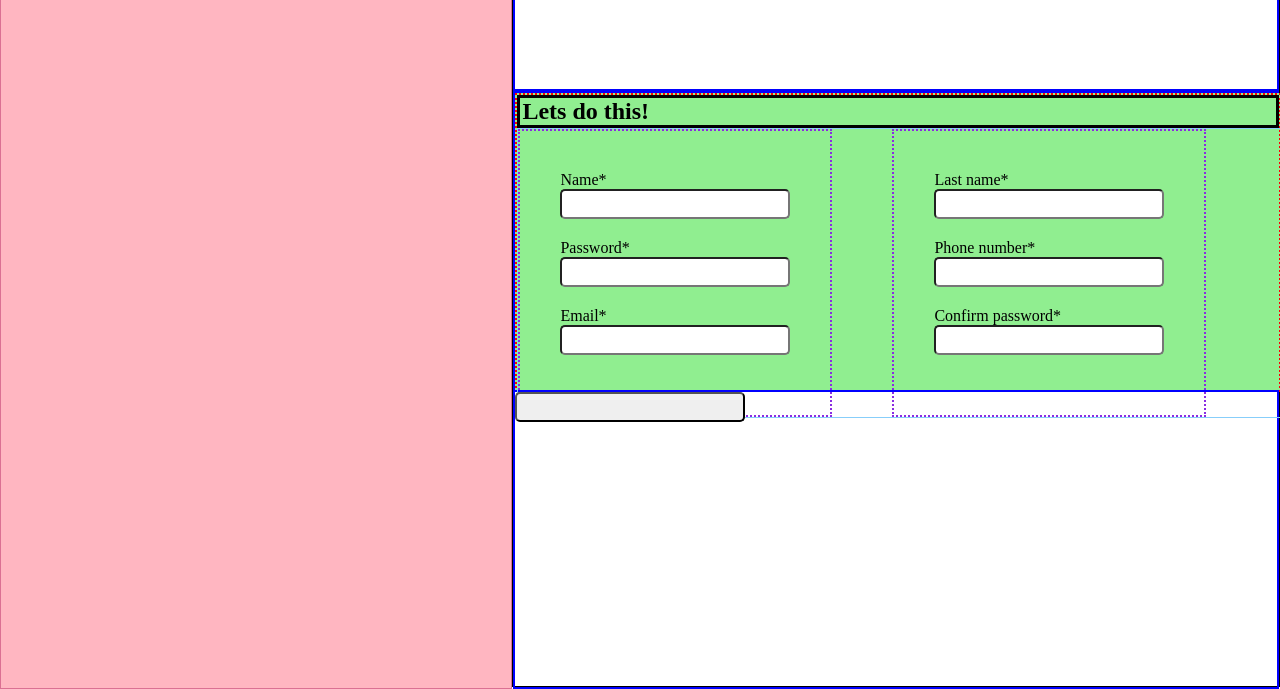
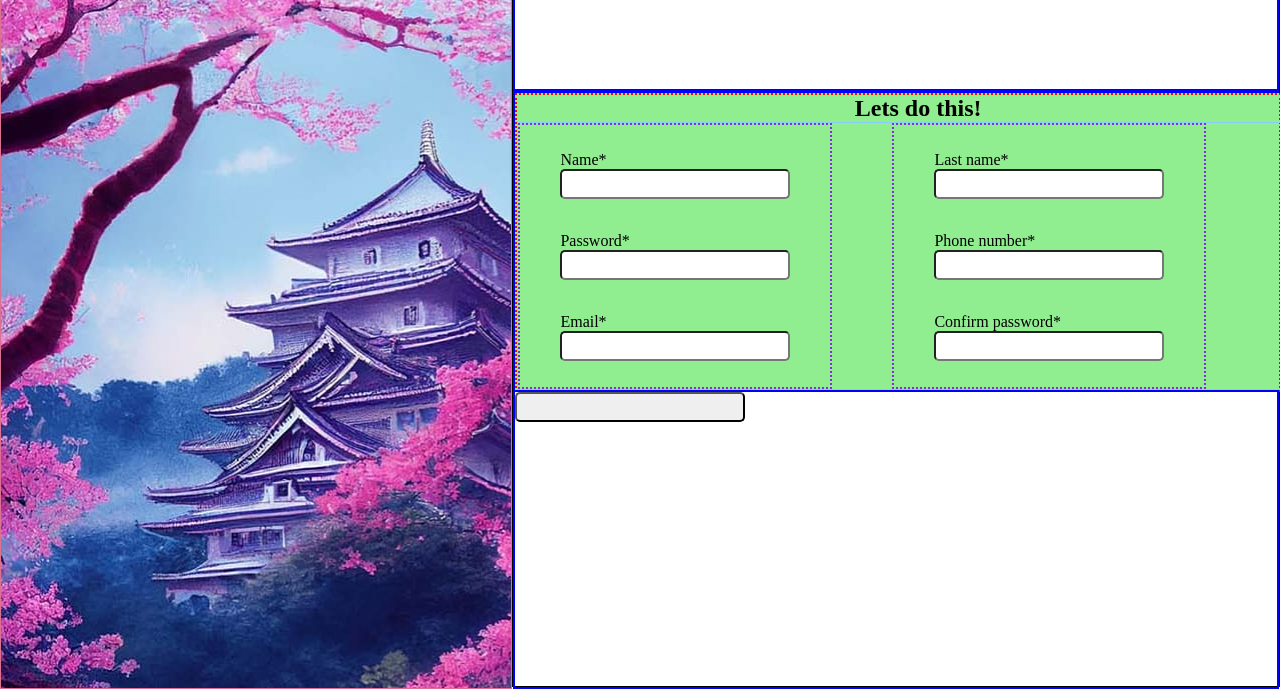
Before and after one commit to AgustinhoIA/simple-form, a plain HTML site: page index.html in a window 1280 px wide. Shown: the part 209-898 px from the top of the page. Drawn offline with Linux system fonts and the light colour scheme.

Commit message:
Fix basic htlm and css form divs

```diff
--- a/index.html
+++ b/index.html
@@ -22,33 +22,46 @@
 
             <div class="block 2">
                 <form action="" method="post">
-                    <legend>Lets do this!</legend>
+                    <div class="legend">
+                        <legend>Lets do this!</legend>
+                    </div>
                     <div class="form-panel">
-                            <div class="input-container 1">
+                        <div class="input-container 1">
 
-
+                            <div>
                                 <label for="name">Name*</label>
                                 <input type="text" id="name" name="user-name" required>
+                            </div>
 
+                            <div>
                                 <label for="password">Password*</label>
                                 <input type="password" id="password" name="user-password" required>
+                            </div>
 
+                            <div>
                                 <label for="email">Email*</label>
                                 <input type="email" id="email" name="user-email" required>
+                            </div>
 
-                            </div>
-                            <div class="input-container 2">
+                        </div>
+                        <div class="input-container 2">
 
+                            <div>
                                 <label for="lastName">Last name*</label>
                                 <input type="text" name="lastName" id="user-last-name" required>
+                            </div>
 
+                            <div>
                                 <label for="phone">Phone number*</label>
                                 <input type="tel" name="phone" id="user-phone" required>
+                            </div>
 
+                            <div>
                                 <label for="conf-pass">Confirm password*</label>
                                 <input type="password" name="lastName" id="user-conf-pass" required>
+                            </div>
 
-                            </div>
+                        </div>
 
                     </div>
                 </form>
--- a/simple-form.css
+++ b/simple-form.css
@@ -17,6 +17,7 @@
     width: 40%;
     height: 100%;
     background-color: lightpink;
+    background-image: url(img/sakura-background.jpg);
     border: 1px solid palevioletred;
 }
 
@@ -52,22 +53,27 @@ form {
 }
 
 .input-container {
+    display: flex;
+    flex-direction: column;
     margin-right: 60px;
-    padding: 40px;
+    padding: 10px 40px 10px;
     border: 2px dotted blueviolet;
-}
-
- legend {
-    height: 30%;
-    text-align: left;
-    font-size: x-large;
-    font-weight: 700;
-    border: 3px solid black;
-    vertical-align: middle;
+    justify-content: space-around;
 
 }
 
+.legend {
+    justify-content: center;
+    padding-left: 40px;
+}
 
+legend {
+    height: 30%;
+    font-size: x-large;
+    font-weight: 700;
+    justify-self: center;
+
+}
 
 input,
 textarea,
@@ -87,5 +93,5 @@ label,input {
 }
 
 input {
-    margin-bottom: 20px;
+
 }
```
